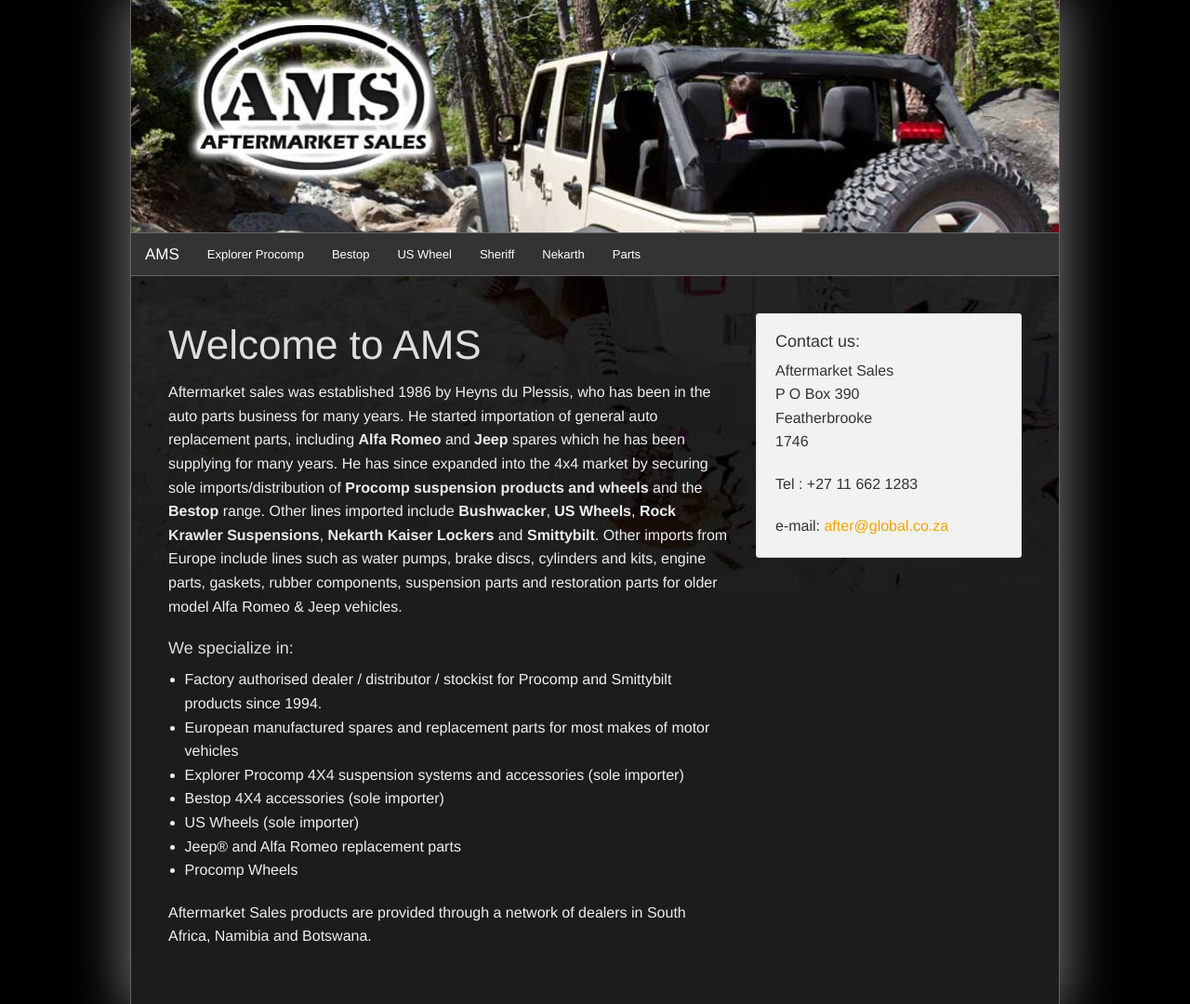
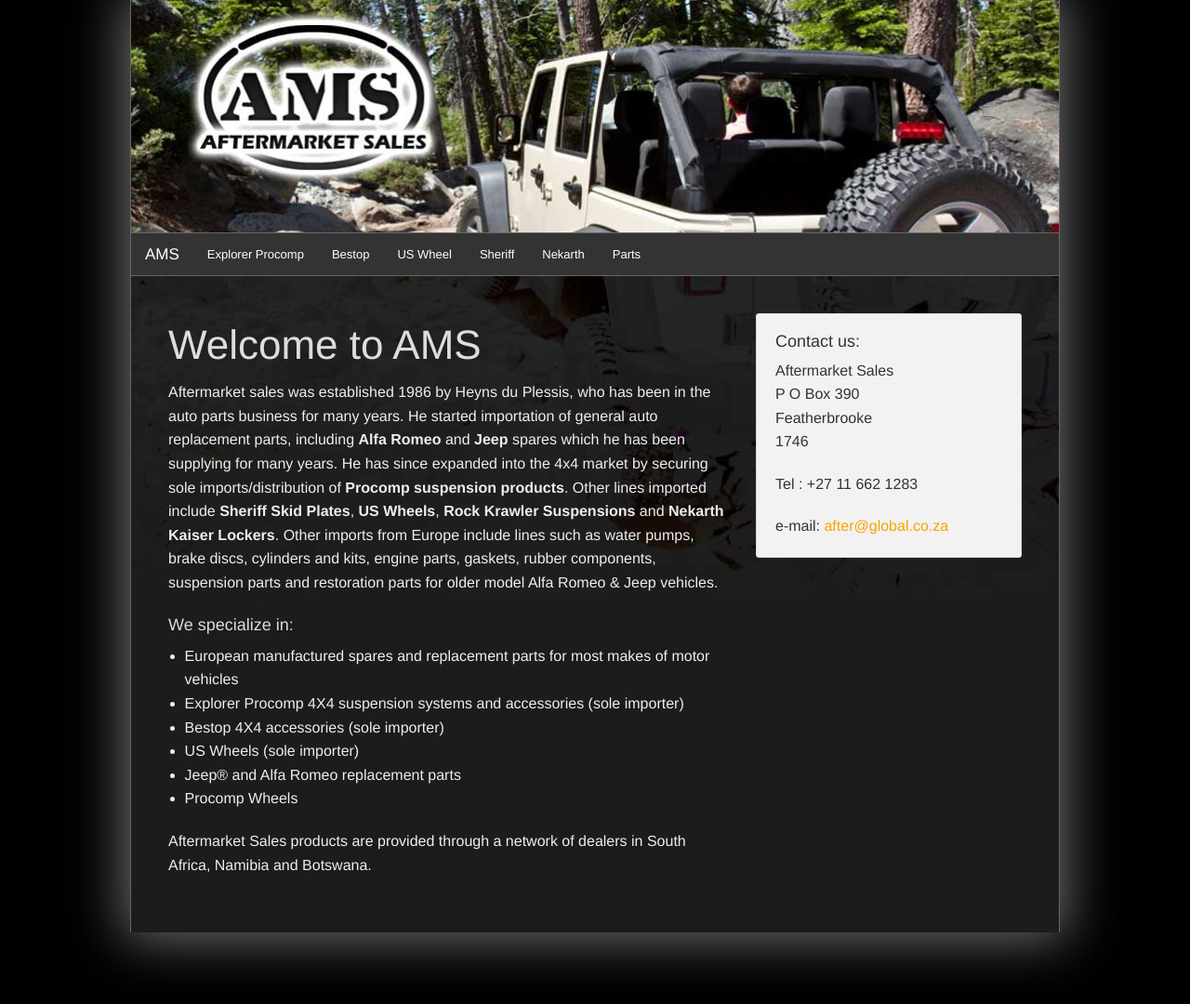
Before and after one commit to MachineTi/AMS, a Jekyll site: the page built from index.html, in a window 1280 px wide. Shown: the whole page at 93% size. Built offline with Jekyll 4.4.1, drawn with Linux system fonts in a browser that asks for light colours.

Commit message:
smittybuilt

```diff
--- a/index.html
+++ b/index.html
@@ -1,20 +1,20 @@
 ---
 layout: index
+published: true
 ---
 
-      <div class="large-8 medium-8 columns">
+<div class="large-8 medium-8 columns">
         <h1>Welcome to AMS</h1>
-        <p>Aftermarket sales was established 1986 by Heyns du Plessis, who has been in the auto parts business for many years. He started importation of general auto replacement parts, including <strong>Alfa Romeo</strong> and <strong>Jeep</strong> spares which he has been supplying for many years. He has since expanded into the 4x4 market by securing sole imports/distribution of <strong>Procomp suspension products and wheels</strong> and the <strong>Bestop</strong> range. Other lines imported include
-<strong>Bushwacker</strong>,
+        <p>Aftermarket sales was established 1986 by Heyns du Plessis, who has been in the auto parts business for many years. He started importation of general auto replacement parts, including <strong>Alfa Romeo</strong> and <strong>Jeep</strong> spares which he has been supplying for many years. He has since expanded into the 4x4 market by securing sole imports/distribution of <strong>Procomp suspension products</strong>. Other lines imported include
+
+<strong>Sheriff Skid Plates</strong>,
 <strong>US Wheels</strong>,
-<strong>Rock Krawler Suspensions</strong>,
-<strong>Nekarth Kaiser Lockers</strong>
+<strong>Rock Krawler Suspensions</strong>
 
-and <strong>Smittybilt</strong>. Other imports from Europe include lines such as water pumps, brake discs, cylinders and kits, engine parts, gaskets, rubber components, suspension parts and restoration parts for older model Alfa Romeo &amp; Jeep vehicles.</p>
+and <strong>Nekarth Kaiser Lockers</strong>. Other imports from Europe include lines such as water pumps, brake discs, cylinders and kits, engine parts, gaskets, rubber components, suspension parts and restoration parts for older model Alfa Romeo &amp; Jeep vehicles.</p>
 <h5>We specialize in:</h5>
 <ul>
-<li> Factory authorised dealer / distributor / stockist for Procomp and Smittybilt products since 1994.
-</li>
+
 <li>
 European manufactured spares and replacement parts for most makes of motor vehicles</li>
 <li> Explorer Procomp 4X4 suspension systems and accessories (sole importer)</li>
```
